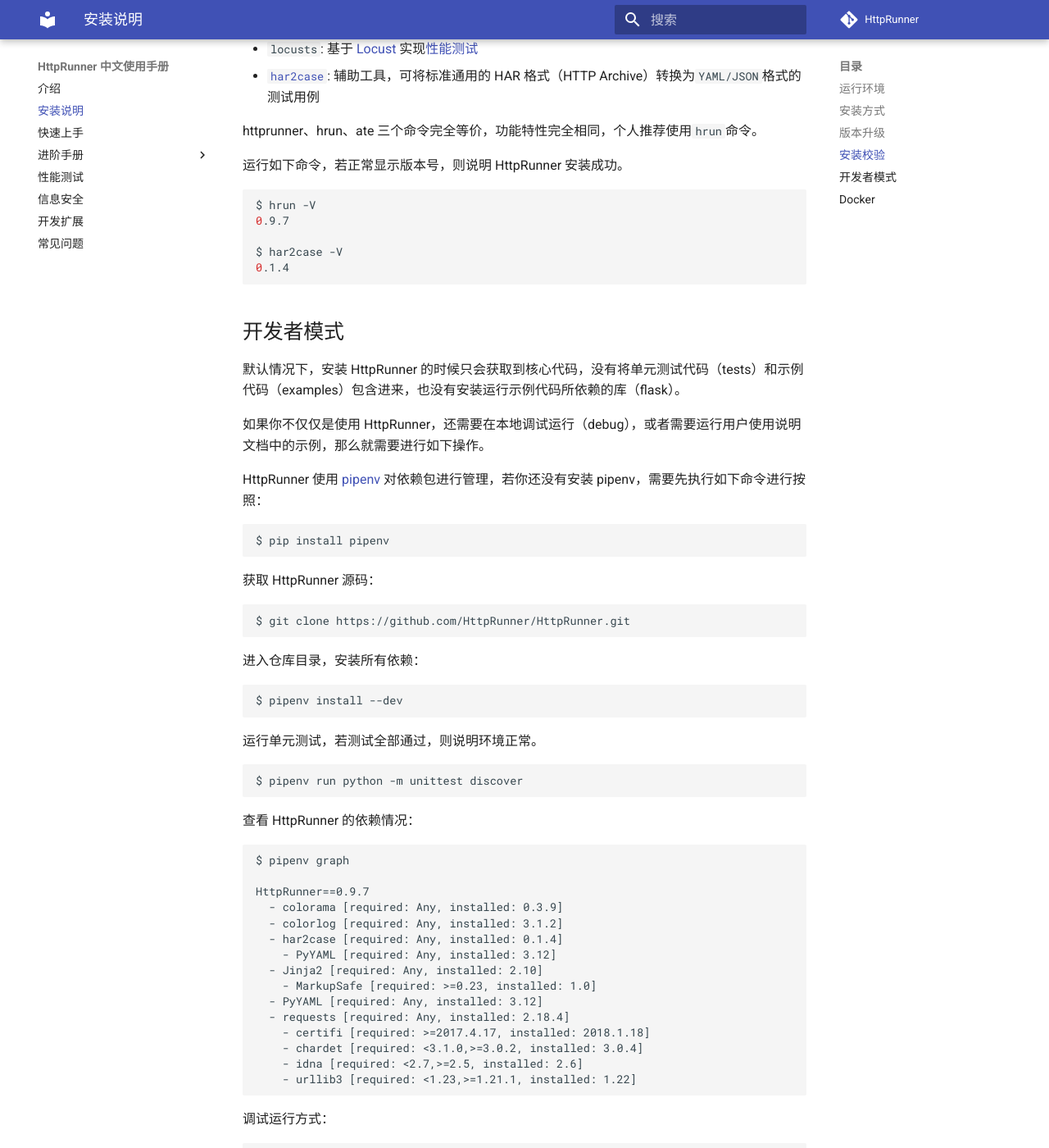
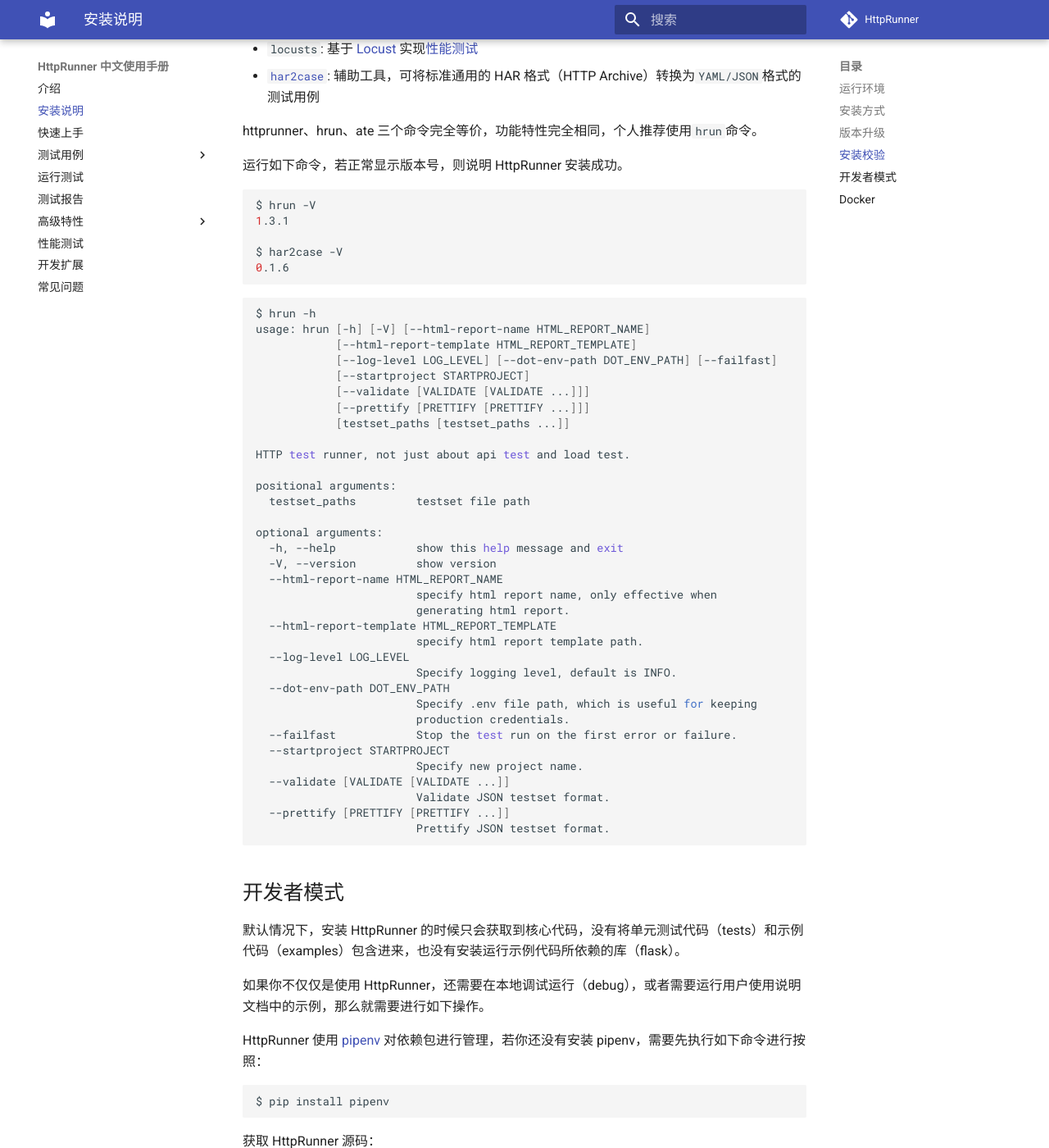
Before and after one commit to httprunner/docs-v1x, an MkDocs documentation site: the page built from docs/Installation.md, in a window 1280 px wide and 1400 px high, scrolled down 1207 px. Shown: the whole window at 82% size. Built offline with MkDocs 1.6.1 and Material for MkDocs 9.7.7, drawn with Linux system fonts in a browser that asks for light colours; comment, search, counter and statistics services are not loaded; old or Windows-style settings are respelled for this version of MkDocs.

Commit message:
restructure docs

````diff
--- a/docs/Installation.md
+++ b/docs/Installation.md
@@ -52,10 +52,47 @@
 
 ```bash
 $ hrun -V
-0.9.7
+1.3.1
 
 $ har2case -V
-0.1.4
+0.1.6
+```
+
+```bash
+$ hrun -h
+usage: hrun [-h] [-V] [--html-report-name HTML_REPORT_NAME]
+            [--html-report-template HTML_REPORT_TEMPLATE]
+            [--log-level LOG_LEVEL] [--dot-env-path DOT_ENV_PATH] [--failfast]
+            [--startproject STARTPROJECT]
+            [--validate [VALIDATE [VALIDATE ...]]]
+            [--prettify [PRETTIFY [PRETTIFY ...]]]
+            [testset_paths [testset_paths ...]]
+
+HTTP test runner, not just about api test and load test.
+
+positional arguments:
+  testset_paths         testset file path
+
+optional arguments:
+  -h, --help            show this help message and exit
+  -V, --version         show version
+  --html-report-name HTML_REPORT_NAME
+                        specify html report name, only effective when
+                        generating html report.
+  --html-report-template HTML_REPORT_TEMPLATE
+                        specify html report template path.
+  --log-level LOG_LEVEL
+                        Specify logging level, default is INFO.
+  --dot-env-path DOT_ENV_PATH
+                        Specify .env file path, which is useful for keeping
+                        production credentials.
+  --failfast            Stop the test run on the first error or failure.
+  --startproject STARTPROJECT
+                        Specify new project name.
+  --validate [VALIDATE [VALIDATE ...]]
+                        Validate JSON testset format.
+  --prettify [PRETTIFY [PRETTIFY ...]]
+                        Prettify JSON testset format.
 ```
 
 ## 开发者模式
--- a/mkdocs.yml
+++ b/mkdocs.yml
@@ -50,15 +50,17 @@
     - 介绍: index.md
     - 安装说明: Installation.md
     - 快速上手: quickstart.md
-    - 进阶手册:
-        - 录制生成用例: record-testcase.md
-        - 测试用例结构: testcase-structure.md
-        - hook 机制: request-hook.md
-        - 数据驱动: data-driven.md
-        - 测试用例分层: testcase-layer.md
-        - 运行测试: run-test.md
-        - 测试报告: report.md
+    - 测试用例:
+        - 录制生成用例: testcase/recorder.md
+        - 测试用例结构: testcase/structure.md
+        - Validate & Prettify: testcase/validate-pretty.md
+    - 运行测试: run-test.md
+    - 测试报告: report.md
+    - 高级特性:
+        - hook 机制: advanced/request-hook.md
+        - 数据驱动: advanced/data-driven.md
+        - 测试用例分层: advanced/testcase-layer.md
+        - 信息安全: advanced/security.md
     - 性能测试: load-test.md
-    - 信息安全: security.md
     - 开发扩展: development.md
     - 常见问题: FAQ.md
````
Also changed, not shown: docs/advanced/request-hook.md (renamed from docs/request-hook.md, +1 -1 lines), docs/quickstart.md (+6 -6 lines), docs/testcase/recorder.md (renamed from docs/record-testcase.md, +2 -2 lines), docs/testcase/structure.md (renamed from docs/testcase-structure.md, +1 -1 lines), docs/testcase/validate-pretty.md (added, +74 -0 lines), docs/advanced/data-driven.md (renamed from docs/data-driven.md), docs/advanced/security.md (renamed from docs/security.md), docs/advanced/testcase-layer.md (added).
